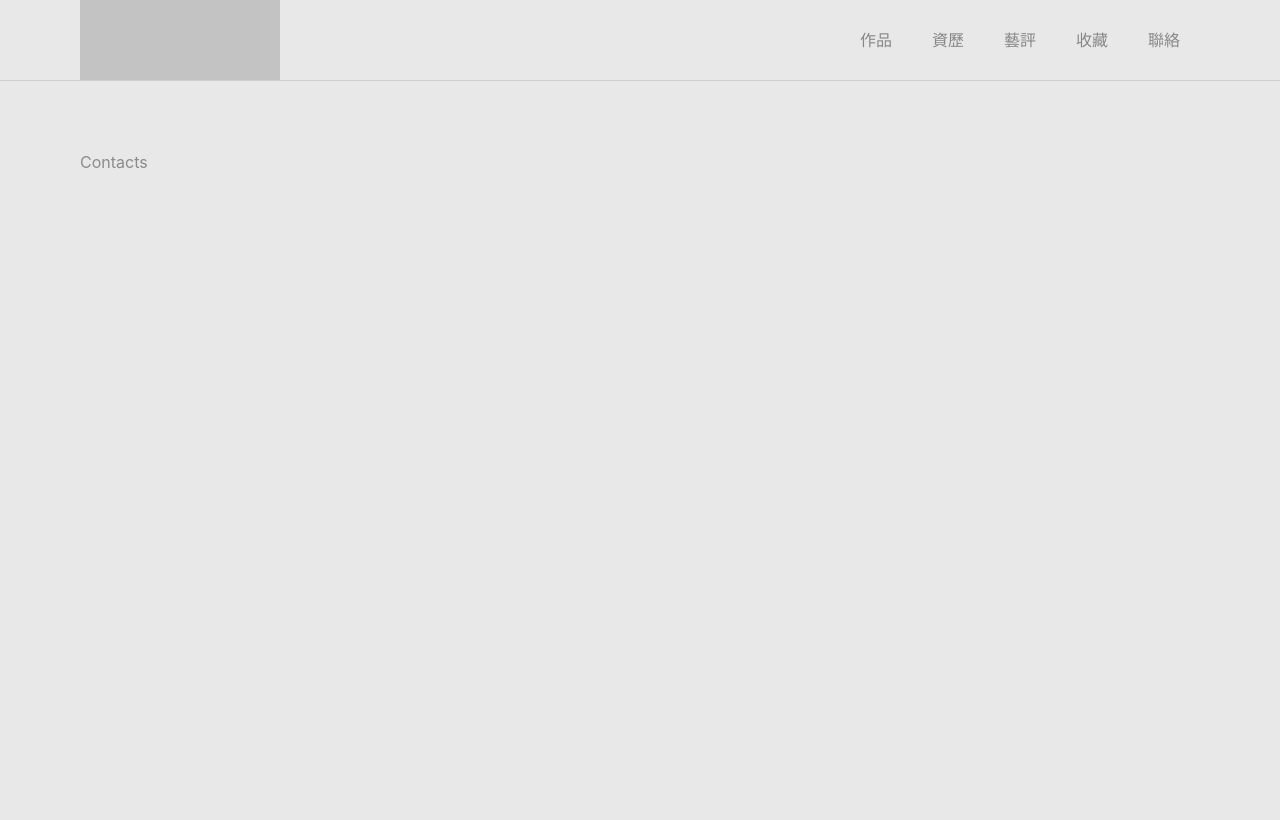
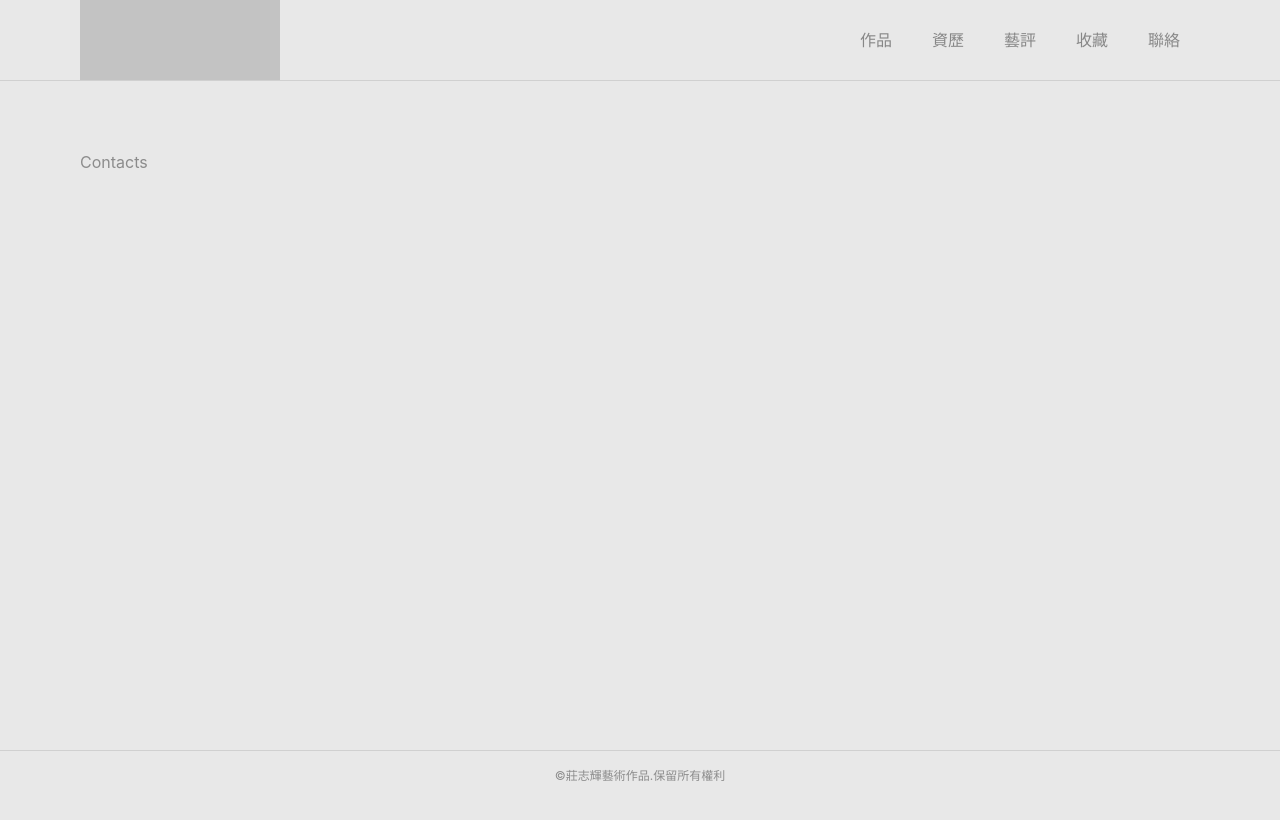
Before and after one commit to JustinPanCasetoMe/chuangchihhui-galery, a React (Vite) app in the folder ChuangChihHui-Galery-Main/: page /contacts in a window 1280 px wide. Shown: the top 820 px of the page. Built offline with nearby package versions, Linux system fonts and the light colour scheme.

Commit message:
Update Experiences pages three tab

```diff
--- a/ChuangChihHui-Galery-Main/src/App.css
+++ b/ChuangChihHui-Galery-Main/src/App.css
@@ -137,3 +137,7 @@
 .aln-itm-c{
   align-items: center;
 }
+
+.txt-aln-c{
+  text-align: center;
+}
--- a/ChuangChihHui-Galery-Main/src/App.jsx
+++ b/ChuangChihHui-Galery-Main/src/App.jsx
@@ -31,7 +31,7 @@ function App() {
 
 
       <Header />
-      {/* <Footer /> */}
+      <Footer />
     </div>
   )
 }
--- a/ChuangChihHui-Galery-Main/src/components/Footer.jsx
+++ b/ChuangChihHui-Galery-Main/src/components/Footer.jsx
@@ -2,7 +2,9 @@ import React from 'react'
 
 const Footer = () => {
   return (
-    <div>Footer</div>
+    <footer className='df aln-itm-c fw pd-x-container'>
+      <p className='fw txt-aln-c' style={{fontSize:'12px'}}>&copy;莊志輝藝術作品.保留所有權利</p>
+    </footer>
   )
 }
 
--- a/ChuangChihHui-Galery-Main/src/index.css
+++ b/ChuangChihHui-Galery-Main/src/index.css
@@ -47,6 +47,15 @@ header{
   background-color: #e8e8e8;
 }
 
+footer{
+  position: fixed;
+  bottom: 0;
+  left: 0;
+  height: 50px;
+  border-top: 1px solid rgba(0, 0, 0, 0.1);
+  background-color: #e8e8e8;
+}
+
 h1 {
   font-size: 3.2em;
   line-height: 1.1;
```
